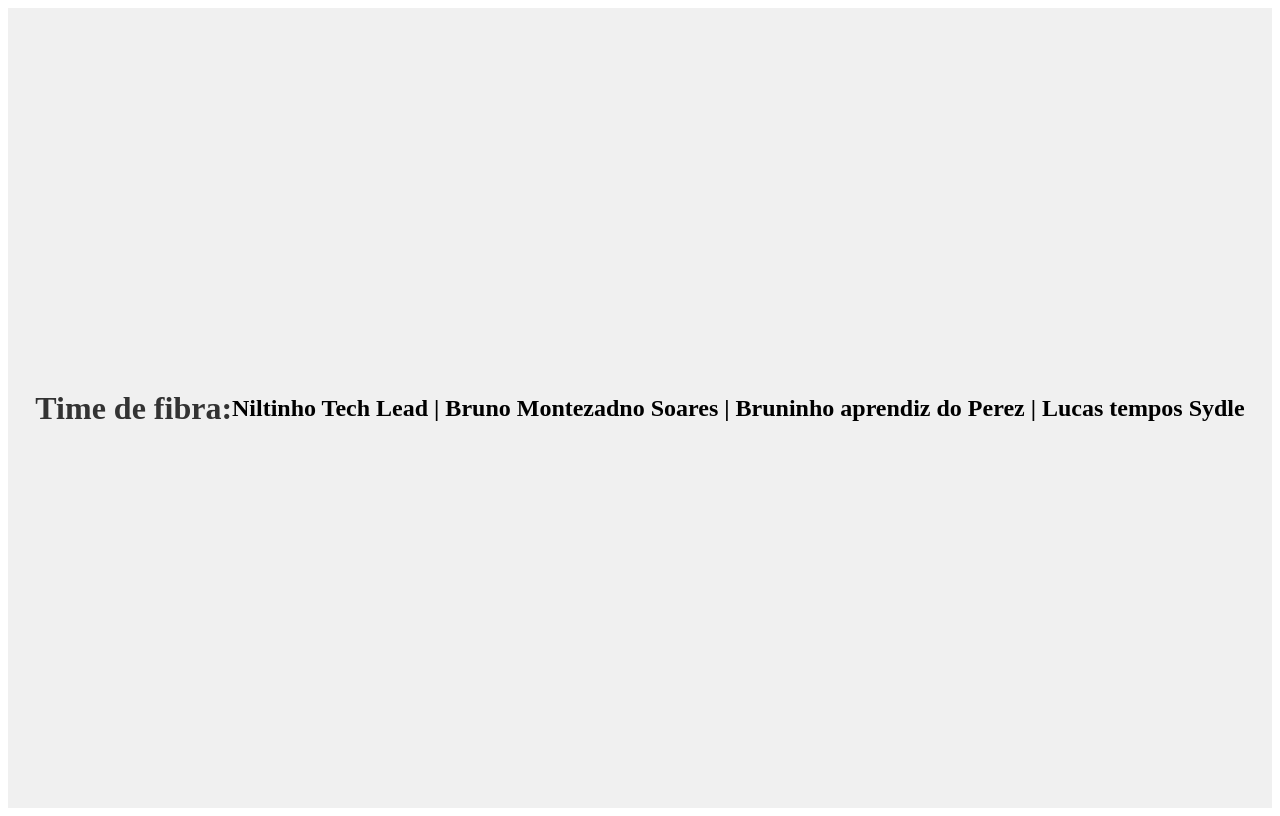
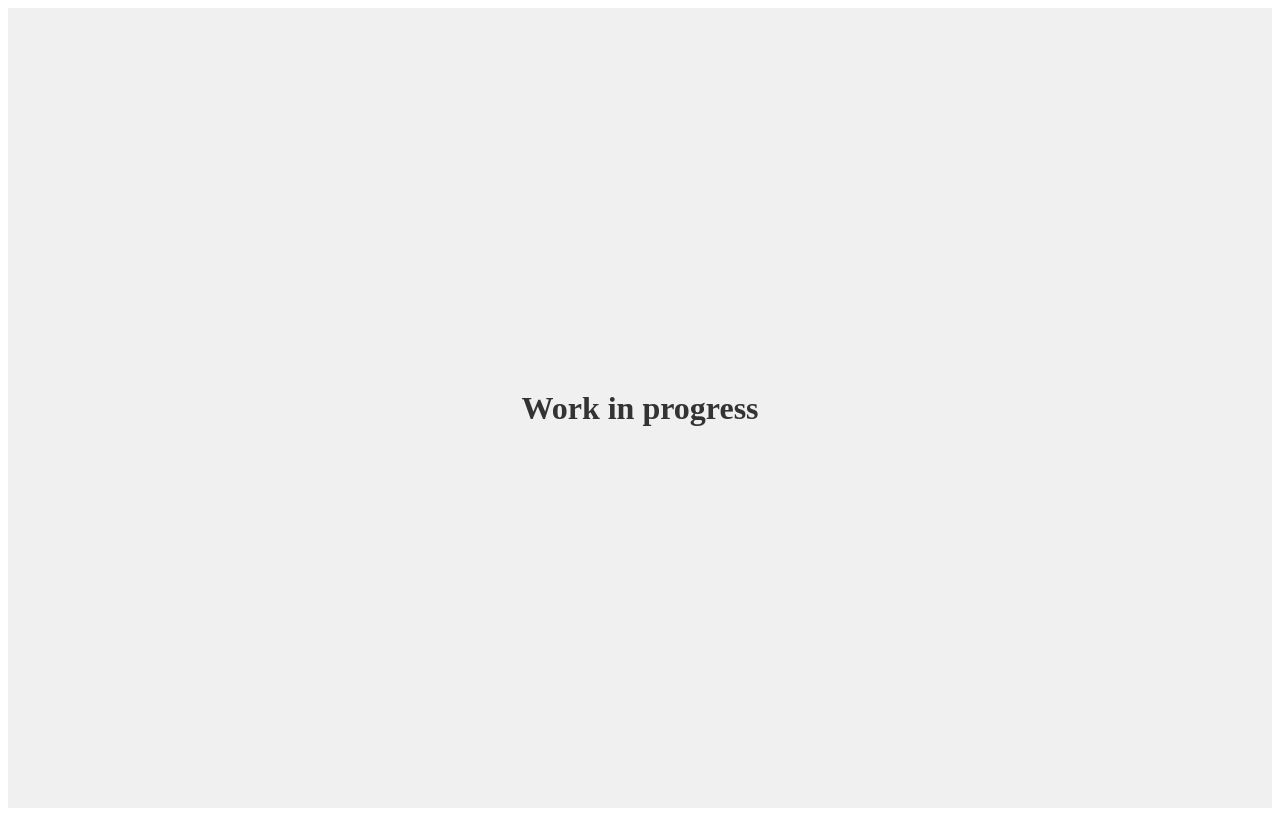
Before and after one commit to LcsMont/codenews, a Next.js app: page / in a window 1280 px wide. Built offline with nearby package versions, Linux system fonts and the light colour scheme.

Commit message:
work in progress `index.js`

```diff
--- a/pages/index.js
+++ b/pages/index.js
@@ -17,11 +17,7 @@ function Home() {
 
   return (
     <div style={styles.container}>
-      <h1 style={styles.heading}>Time de fibra: </h1>
-      <h2>
-        Niltinho Tech Lead | Bruno Montezadno Soares | Bruninho aprendiz do
-        Perez | Lucas tempos Sydle
-      </h2>
+      <h1 style={styles.heading}>Work in progress</h1>
     </div>
   );
 }
```
